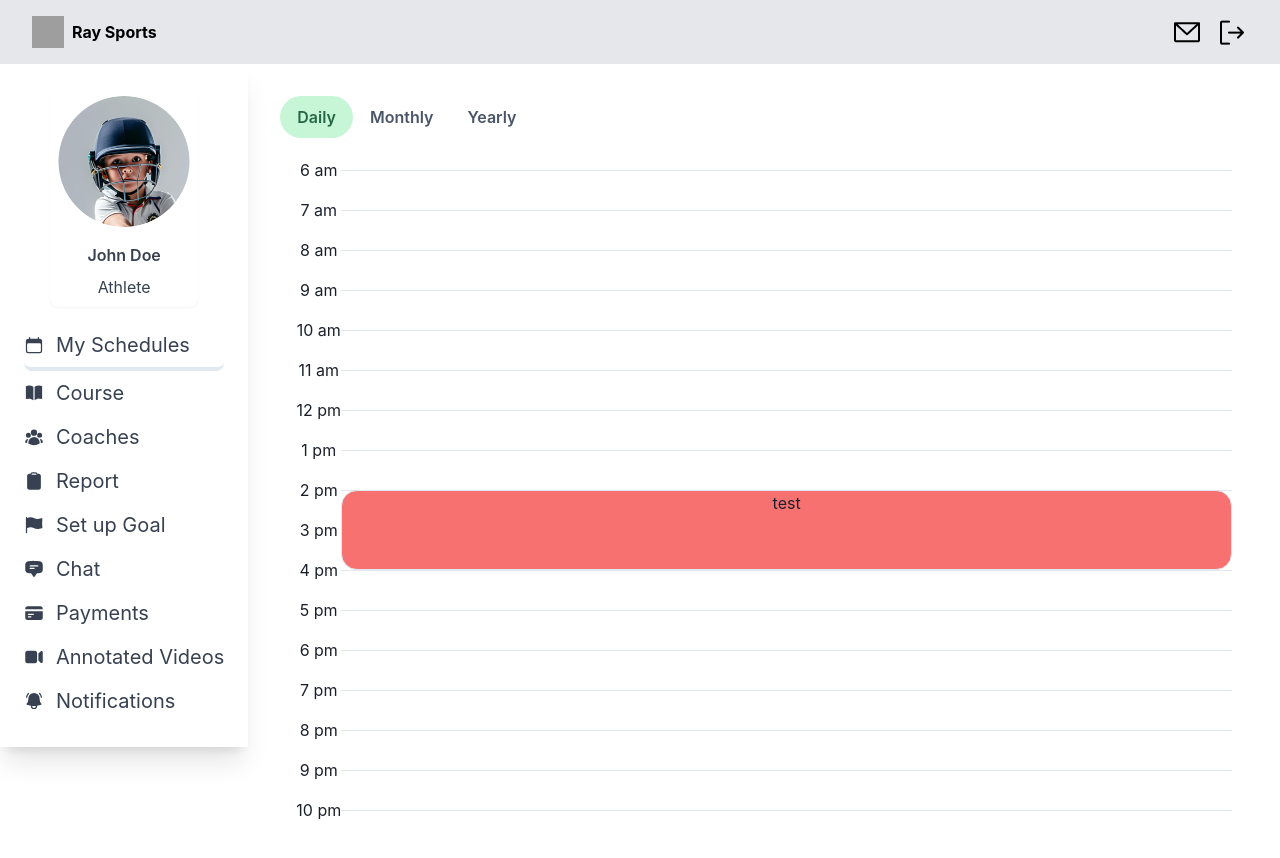
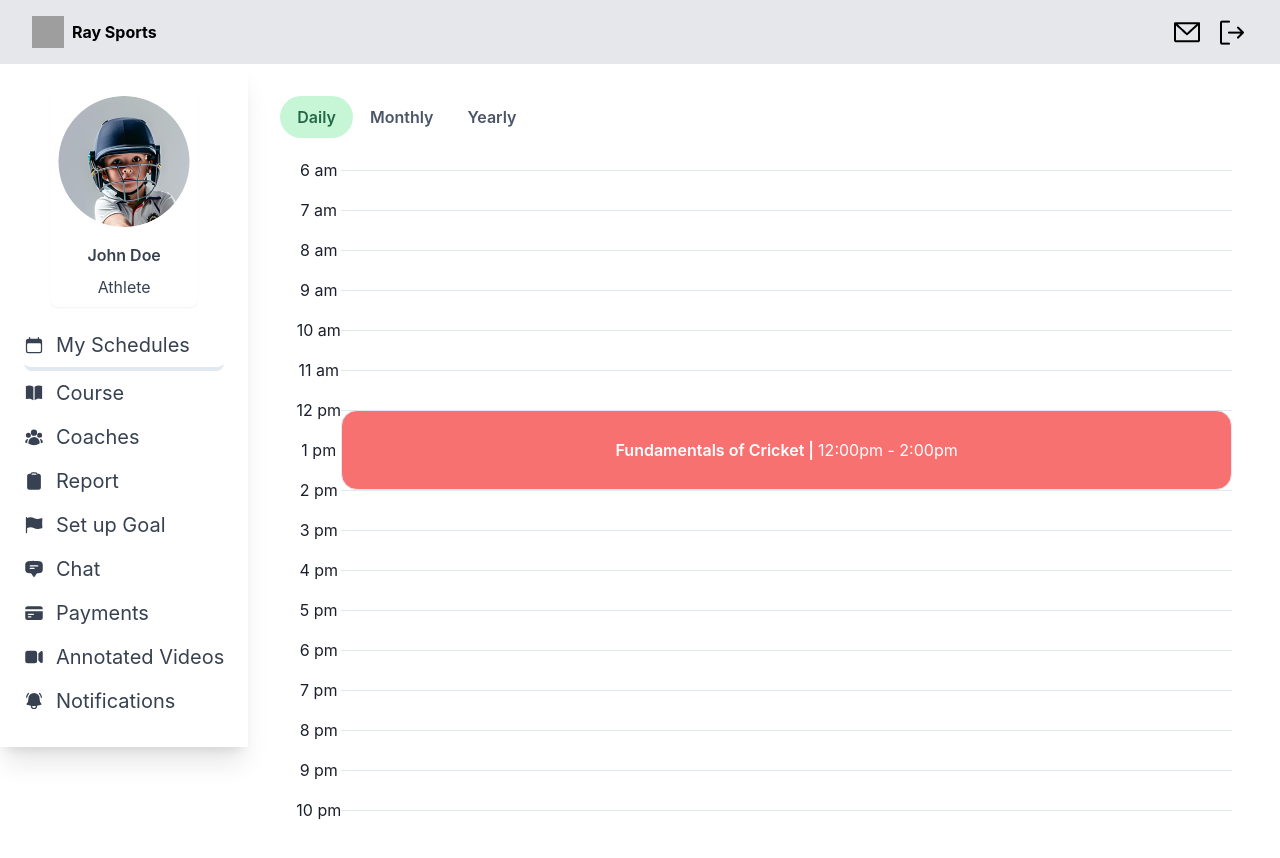
Before and after one commit to vincentjdcz/rays-sports-student, a React (Vite) app: page / in a window 1280 px wide. Shown: the top 858 px of the page. Built offline with nearby package versions, Linux system fonts and the light colour scheme; grey boxes are pictures that could not be loaded.

Commit message:
implemented reusable component for schedule items

```diff
--- a/src/components/dayScheduler/DayScheduler.jsx
+++ b/src/components/dayScheduler/DayScheduler.jsx
@@ -4,6 +4,7 @@ import {
 } from "@chakra-ui/react";
 import RightDrawer from "./RightDrawer";
 import { useState } from "react";
+import ScheduleItem from "./ScheduleItem";
 
 
 
@@ -75,7 +76,7 @@ export function DayScheduler() {
             <div className="col-start-1 col-end-2 mb-0 -mt-3 row-start-17 row-end-18">10&nbsp;pm</div>
             <div className="col-start-2 col-end-3 mb-0 row-start-17 row-end-18"><hr className="min-w-full h-2"/></div>
 
-            <div className="col-start-2 col-end-3 mb-0 row-start-9 row-end-11 bg-red-400 z-99 border rounded-2xl" onClick={handleOpen("bg-red-400")}>test</div>
+            <ScheduleItem timeStart="12:00pm" timeEnd="2:00pm" handleOpen={handleOpen} headerBackground="bg-red-400" scheduleItemLabel="Fundamentals of Cricket"/>
 
         </div>
         <RightDrawer isOpen={isOpen} onClose={onClose} headerColour={headerColour}/>
--- a/src/components/dayScheduler/LaneContainer.jsx
+++ b/src/components/dayScheduler/LaneContainer.jsx
@@ -3,7 +3,7 @@ import LaneContainerAthleteCard from "./LaneContainerAthleteCard";
 // eslint-disable-next-line react/prop-types
 export function LaneContainer({ laneName, laneNumber, timeslot, athletes }) {
   return (
-    <div className="mt-4">
+    <div>
       <div className="flex justify-between items-center">
         <div>
           <span className="font-semibold">{laneName}</span>
--- a/src/components/dayScheduler/RightDrawer.jsx
+++ b/src/components/dayScheduler/RightDrawer.jsx
@@ -62,8 +62,33 @@ function RightDrawer({ isOpen, onClose, headerColour }) {
                 <span className="text-blue-500">Goal Completed</span>
               </Button>
             </div>
-            <LaneContainer laneName="Batting" laneNumber="Lane 1" timeslot="10:00 am - 10:30 am" athletes={["David", "James", "Robert", "Christopher", "William", "Matthew"]}/>
-            <LaneContainer laneName="Bowling" laneNumber="Lane 1" timeslot="10:30 am - 11:00 am" athletes={["David", "James", "Robert", "Christopher", "William"]}/>
+            <div className="flex flex-col gap-8 justify-start items-center">
+              <LaneContainer
+                laneName="Batting"
+                laneNumber="Lane 1"
+                timeslot="10:00 am - 10:30 am"
+                athletes={[
+                  "David",
+                  "James",
+                  "Robert",
+                  "Christopher",
+                  "William",
+                  "Matthew",
+                ]}
+              />
+              <LaneContainer
+                laneName="Bowling"
+                laneNumber="Lane 1"
+                timeslot="10:30 am - 11:00 am"
+                athletes={[
+                  "David",
+                  "James",
+                  "Robert",
+                  "Christopher",
+                  "William",
+                ]}
+              />
+            </div>
           </DrawerBody>
         </DrawerContent>
       </Drawer>
--- /dev/null
+++ b/src/components/dayScheduler/ScheduleItem.jsx
@@ -0,0 +1,41 @@
+function getHourValue(time) {
+  if (typeof time !== "string") {
+    console.error("Expected a string but got:", typeof time, time);
+    return null; // Return null or handle the error as needed
+  }
+  return parseInt(time.split(":")[0], 10);
+}
+
+function getGridPosition(hour, am) {
+  //am is a boolean flag for whether the time is am or not (if not, it's pm)
+  const position = am || hour == 12 ? hour - 5 : hour + 7;
+  return position;
+}
+// eslint-disable-next-line react/prop-types
+export function ScheduleItem({
+  timeStart,
+  timeEnd,
+  handleOpen,
+  headerBackground,
+  scheduleItemLabel
+}) {
+  const hourStart = getHourValue(timeStart);
+  const hourEnd = getHourValue(timeEnd);
+  const hourStartAm = timeStart.includes("am");
+  const hourEndAm = timeEnd.includes("am");
+  const gridStart = getGridPosition(hourStart, hourStartAm);
+  const gridEnd = getGridPosition(hourEnd, hourEndAm);
+  return (
+    <div
+      className={`col-start-2 col-end-3 mb-0 row-start-${gridStart} row-end-${gridEnd} ${headerBackground} z-99 border rounded-2xl cursor-pointer h-full`}
+      onClick={handleOpen("bg-red-400")}
+    >
+      <div className="flex justify-center items-center h-full">
+        <span className="font-semibold text-white">{scheduleItemLabel}&nbsp;|&nbsp;</span>
+        <span className="text-white">{`${timeStart} - ${timeEnd}`}</span>
+      </div>
+    </div>
+  );
+}
+
+export default ScheduleItem;
```
